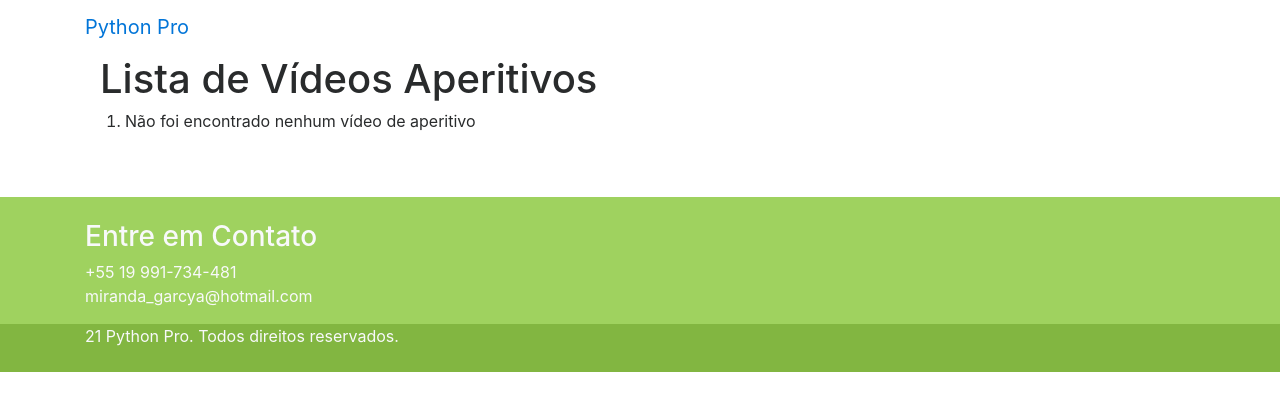
After one commit to Marco1357/curso_django2, a Django app: page /aperitivos/ in a window 1280 px wide. The commit adds this page. Shown: the top 411 px of the page. Run offline with Django 3.2, Linux system fonts and the light colour scheme; some libraries are stand-ins or nearby versions.

Commit message:
Crieado lista de elementos com for close #176

```diff
--- /dev/null
+++ b/pypro/aperitivos/templates/aperitivos/indice.html
@@ -0,0 +1,20 @@
+{% extends 'base/base.html' %}
+{% load static %}
+{% block title %}Python Pro - Aperitivos{% endblock title %}
+{% block description %}Página com todos video gratuitos{% endblock description %}
+{%block body %}
+  <div class="container">
+	<div class="row">
+		<div class="col-md-12">
+			<h1 class="col-md-12">Lista de Vídeos Aperitivos</h1>
+			<ol>
+				{% for video in videos %}
+				    <li>{{ video.titulo | default:"Faltando Título"}}</li>
+				{% empty %}
+				    <li>Não foi encontrado nenhum vídeo de aperitivo</li>
+				{% endfor %}
+			</ol>
+		</div>
+	</div>
+  </div>
+{% endblock body %}
--- a/pypro/aperitivos/templates/aperitivos/video.html
+++ b/pypro/aperitivos/templates/aperitivos/video.html
@@ -6,7 +6,7 @@
   <div class="container">
 	<div class="row">
 		<div class="col-md-12">
-			<h1{{ video.titulo }}</h1>
+			<h1{{ video.titulo | default:"Faltando Título" }}</h1>
 			<iframe width="560" height="315" src="https://www.youtube.com/embed/{{ video.youtube_id }}"
 					title="YouTube video player"
 					frameborder="0" allow="accelerometer; autoplay; clipboard-write; encrypted-media;
--- a/pypro/aperitivos/urls.py
+++ b/pypro/aperitivos/urls.py
@@ -1,9 +1,11 @@
 from django.urls import path
 
-from pypro.aperitivos.views import video
+
+from pypro.aperitivos.views import video, indice
 
 
 app_name = 'aperitivos'
 urlpatterns = [
     path('<slug:slug>', video, name='video'),
+    path('', indice, name='indice'),
 ]
--- a/pypro/aperitivos/views.py
+++ b/pypro/aperitivos/views.py
@@ -1,6 +1,16 @@
 from django.shortcuts import render
+
+videos = [
+      {'slug': 'motivacao', 'titulo': 'Video Aperitivo: Motivação', 'youtube_id': '2aYplgJrPDU'},
+]
+
+videos_dct = {dct['slug']: dct for dct in videos}
+
+
+def indice(request):
+    return render(request, 'aperitivos/indice.html')
 
 
 def video(request, slug):
-    video = {'titulo': 'Video Aperitivo: Motivação', 'youtube_id': '2aYplgJrPDU'}
+    video = videos_dct[slug]
     return render(request, 'aperitivos/video.html', context={'video': video})
```
Also changed, not shown: pypro/aperitivos/tests/tests_indice.py (added, +28 -0 lines), pypro/__init__.py (added), pypro/aperitivos/tests/tests_video.py (renamed from pypro/aperitivos/tests.py).
